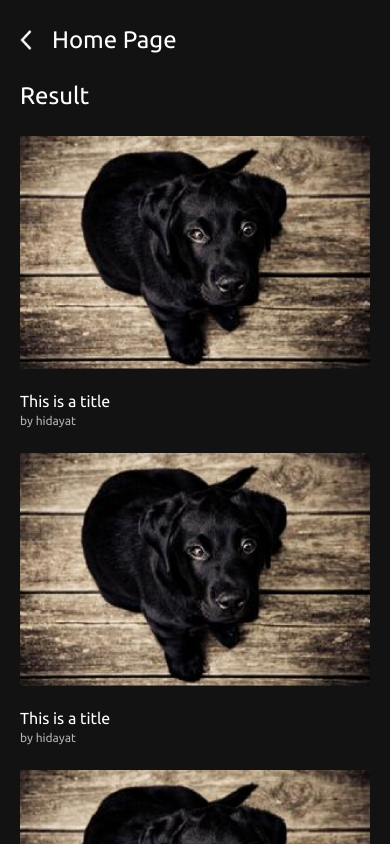
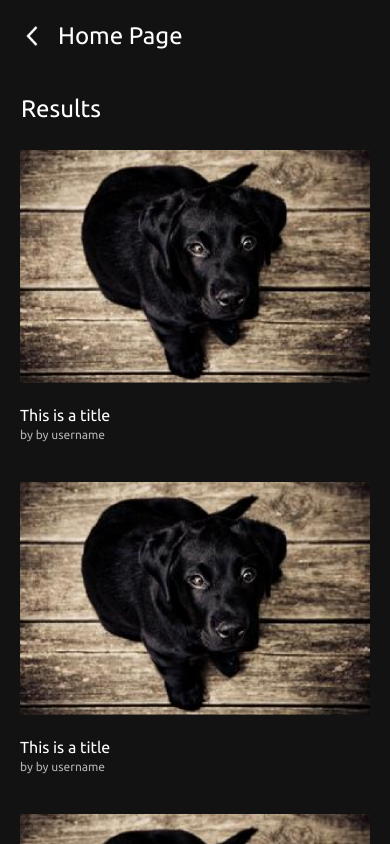
Before and after one commit to hidayatNgganteng/metaX, a React (Create React App) app: page /search in a window 390 px wide. Shown: the top 844 px of the page. Built offline with nearby package versions, Linux system fonts and the light colour scheme.

Commit message:
finish pixel perfect result screen for mobile and desktop

```diff
--- a/src/components/MenuDesktop.js
+++ b/src/components/MenuDesktop.js
@@ -13,11 +13,16 @@ const MenuDesktop = () => {
           <div className="py-2 flex items-center flex-col">
             <img
               src={
-                ROUTE_PATH === "/" ? images.menu_active : images.menu_inactive
+                ROUTE_PATH === "/" || ROUTE_PATH === "/search"
+                  ? images.menu_active
+                  : images.menu_inactive
               }
               className="h-20px w-20px max-w-none"
             />
-            {ROUTE_PATH === "/" && <p className="text-white text-12px">Home</p>}
+            {ROUTE_PATH === "/" ||
+              (ROUTE_PATH === "/search" && (
+                <p className="text-white text-12px">Home</p>
+              ))}
           </div>
         </Link>
         <Link to="/tags">
@@ -33,7 +38,7 @@ const MenuDesktop = () => {
             {ROUTE_PATH === "/tags" && (
               <p className="text-white text-12px">Tags</p>
             )}
-            {ROUTE_PATH === "/" && (
+            {(ROUTE_PATH === "/" || ROUTE_PATH === "/search") && (
               <div className="w-5px h-5px bg-blueCustom rounded-full absolute top-3px right-27px"></div>
             )}
           </div>
--- a/src/components/SearchCard.js
+++ b/src/components/SearchCard.js
@@ -3,9 +3,9 @@ import PropTypes from "prop-types";
 
 const SearchCard = ({ image, title, username }) => {
   return (
-    <div className="mt-6 w-full lg:w-4/12 lg:px-5">
+    <div className="mt-39px lg:mt-29px w-full lg:w-4/12 lg:px-5">
       <img src={image} className="w-full h-auto" />
-      <h3 className="text-base text-white mt-5">{title}</h3>
+      <h3 className="text-base text-white mt-5 lg:mt-14px">{title}</h3>
       <p className="text-xs text-grayText">by {username}</p>
     </div>
   );
--- a/src/screens/SearchScreen.js
+++ b/src/screens/SearchScreen.js
@@ -1,4 +1,5 @@
 import React from "react";
+import { Link } from "react-router-dom";
 import MenuDesktop from "../components/MenuDesktop";
 import Profile from "../components/Profile";
 import SearchCard from "../components/SearchCard";
@@ -9,45 +10,69 @@ const dummySearch = [
   {
     image: images.dog_animal,
     title: "This is a title",
-    username: "hidayat",
+    username: "by username",
   },
   {
     image: images.dog_animal,
     title: "This is a title",
-    username: "hidayat",
+    username: "by username",
   },
   {
     image: images.dog_animal,
     title: "This is a title",
-    username: "hidayat",
+    username: "by username",
   },
   {
     image: images.dog_animal,
     title: "This is a title",
-    username: "hidayat",
+    username: "by username",
   },
   {
     image: images.dog_animal,
     title: "This is a title",
-    username: "hidayat",
+    username: "by username",
+  },
+  {
+    image: images.dog_animal,
+    title: "This is a title",
+    username: "by username",
+  },
+  {
+    image: images.dog_animal,
+    title: "This is a title",
+    username: "by username",
+  },
+  {
+    image: images.dog_animal,
+    title: "This is a title",
+    username: "by username",
   },
 ];
 
 const SearchScreen = () => {
   return (
-    <div className="lg:flex lg:flex-row">
+    <div className="lg:flex lg:flex-row lg:justify-between">
       <MenuDesktop />
 
-      <div className="w-full px-5 lg:px-32 py-0 lg:py-14">
-        <button className="flex flex-row items-center fixed bg-bgDark w-full h-20 top-0 left-0 right-0 px-5 lg:hidden">
-          <img src={images.back_arrow} className="w-3 h-5" />
-          <h2 className="text-2xl text-white ml-5">Home Page</h2>
+      <div className="lg:w-contentWidth">
+        <div className="fixed bg-bgDark w-full h-71px top-0 left-0 right-0 px-26px lg:hidden">
+          <Link to="/">
+            <div className="flex flex-row items-center h-full">
+              <img src={images.back_arrow} className="w-3 h-5" />
+              <h2 className="text-2xl text-white ml-5">Home Page</h2>
+            </div>
+          </Link>
+        </div>
+        <button className="mt-20 lg:mt-86px pl-21px lg:pl-87px pt-13px lg:flex lg:flex-row lg:items-center pointer-events-none lg:pointer-events-auto">
+          <img
+            src={images.back_arrow}
+            className="w-16px h-auto hidden lg:block"
+          />
+          <h3 className="text-2xl text-white ml-0 lg:ml-8 lg:text-31px">
+            Results
+          </h3>
         </button>
-        <button className="mt-20 lg:flex lg:flex-row lg:items-center pointer-events-none lg:pointer-events-auto">
-          <img src={images.back_arrow} className="w-3 h-5 hidden lg:block" />
-          <h3 className="text-2xl text-white ml-0 lg:ml-8">Result</h3>
-        </button>
-        <div className="block lg:flex lg:flex-row lg:flex-wrap lg:px-5">
+        <div className="block px-20px lg:px-108px lg:flex lg:flex-row lg:flex-wrap mt-min-14px lg:mt-2px">
           {dummySearch.map((item, index) => (
             <SearchCard
               key={index}
@@ -58,7 +83,7 @@ const SearchScreen = () => {
           ))}
         </div>
 
-        <div className="hidden lg:block lg:px-9 mt-10">
+        <div className="hidden lg:block mt-10 lg:px-128px lg:py-18px">
           <ButtonComponent
             label="MORE"
             onClickHandle={() => console.log("search")}
--- a/tailwind.config.js
+++ b/tailwind.config.js
@@ -37,8 +37,10 @@ module.exports = {
         "69px": "69px",
         "43vw": "43vw",
         "150px": "150px",
+        "71px": "71px",
       },
       width: {
+        "16px": "16px",
         "5px": "5px",
         "20px": "20px",
         "15px": "15px",
@@ -59,6 +61,7 @@ module.exports = {
         "549px": "549px",
         "605px": "605px",
         "82px": "82px",
+        "262px": "262px",
         contentWidth: "calc(100% - 82px - 375px)",
         tagsContentWidth: "calc(100% - 82px)",
       },
@@ -71,6 +74,7 @@ module.exports = {
         "24px": "24px",
         "23px": "23px",
         "30px": "30px",
+        "31px": "31px",
       },
       margin: {
         "min-1px": "-1px",
@@ -111,6 +115,8 @@ module.exports = {
         "255px": "255px",
         "86px": "86px",
         "34px": "34px",
+        "39px": "39px",
+        "min-14px": "-14px",
       },
       padding: {
         "4px": "4px",
@@ -127,6 +133,7 @@ module.exports = {
         "21px": "21px",
         "22px": "22px",
         "24px": "24px",
+        "26px": "26px",
         "102px": "102px",
         "126px": "126px",
         "127px": "127px",
@@ -134,6 +141,10 @@ module.exports = {
         "134px": "134px",
         "131px": "131px",
         "231px": "231px",
+        "87px": "87px",
+        "105px": "105px",
+        "108px": "108px",
+        "128px": "128px",
       },
       fontFamily: {
         ubuntu: ["Ubuntu", "sans-serif"],
```
